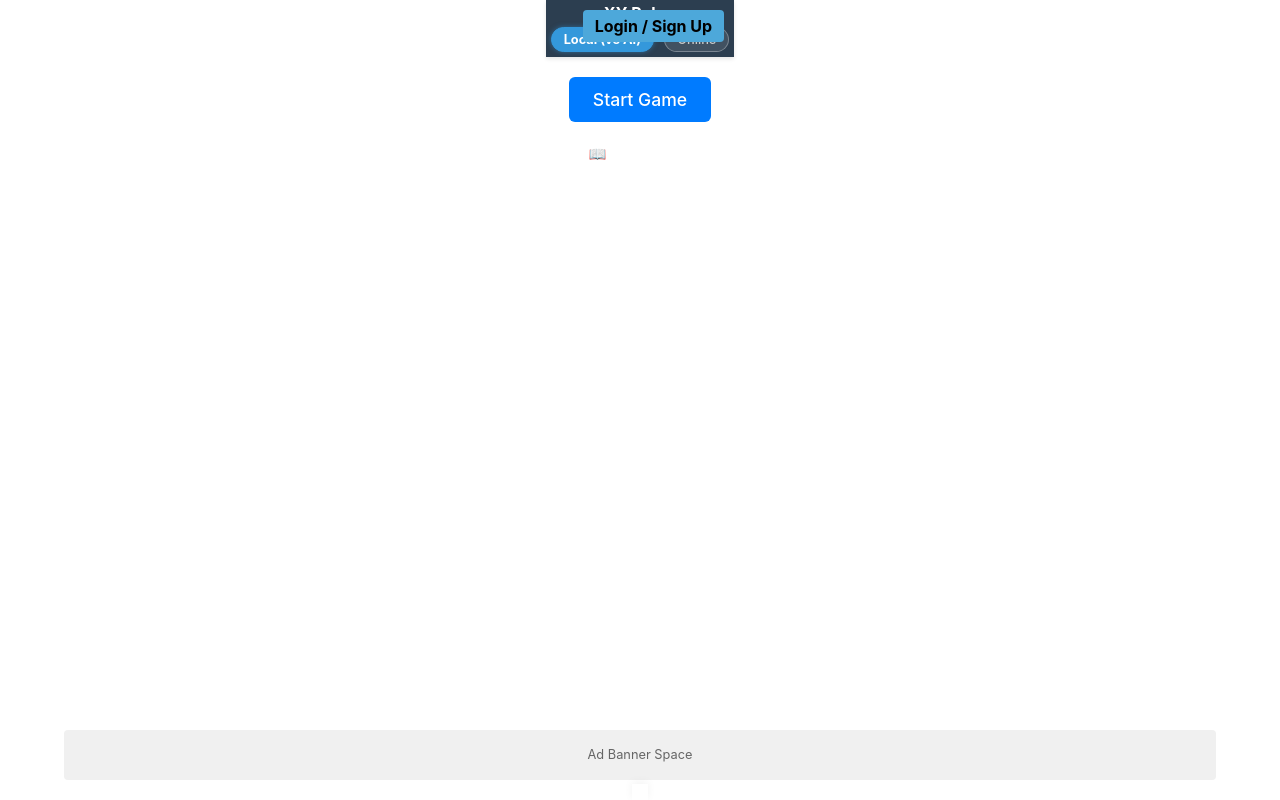
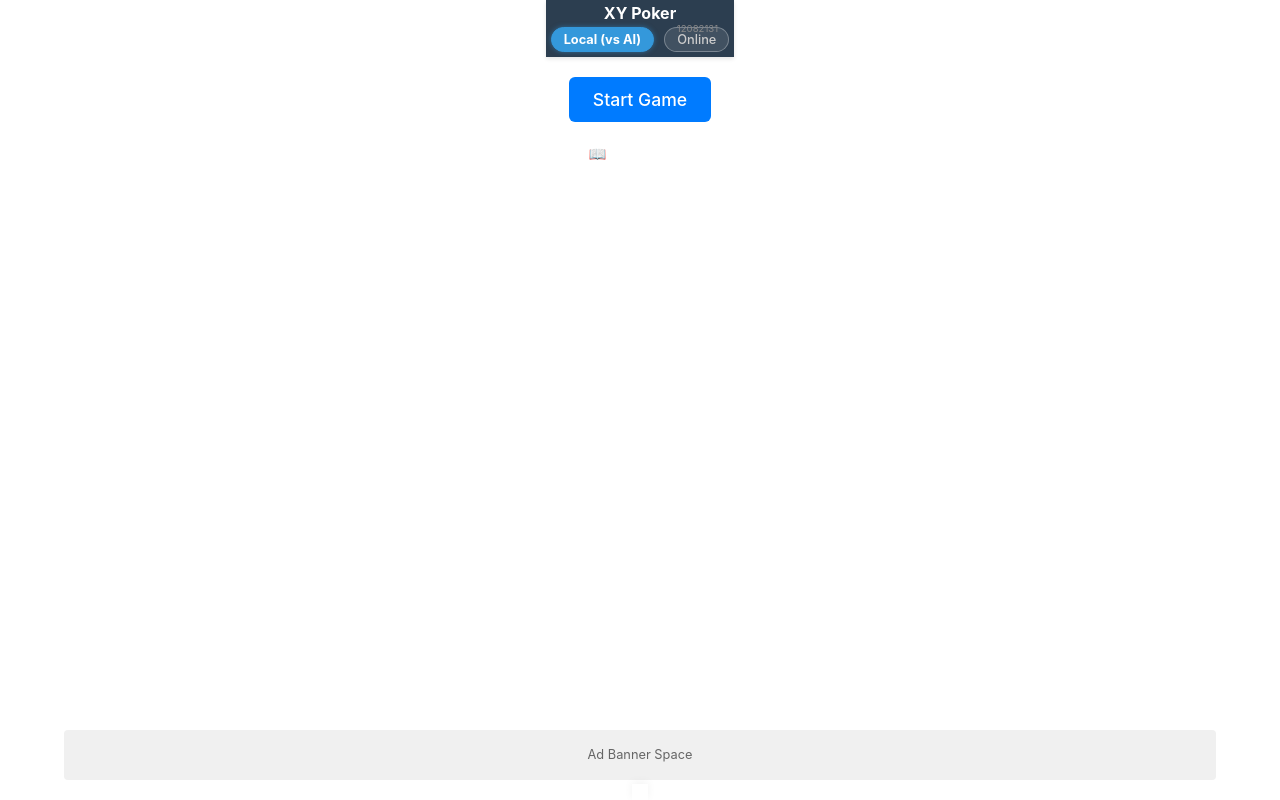
Before and after one commit to sotwat/xy-poker, a React (Vite) app: page / in a window 1280 px wide. Built offline with nearby package versions, Linux system fonts and the light colour scheme; no server answers.

Commit message:
config: temporarily hide auth button (v12082131)

```diff
--- a/src/App.tsx
+++ b/src/App.tsx
@@ -677,10 +677,10 @@ function App() {
     <div className={`app ${isLobbyView ? 'view-lobby' : 'view-game'} phase-${phase}`}>
       <header className={`app-header ${(phase === 'playing' || phase === 'scoring') ? 'battle-mode' : ''}`}>
         <h1>XY Poker</h1>
-        {showVersion && <span className="version">12082100</span>}
+        {showVersion && <span className="version">12082131</span>}
 
         {/* Auth Button (Top Right) */}
-        {!isOnlineGame && phase !== 'playing' && (
+        {false && !isOnlineGame && phase !== 'playing' && (
           <div className="auth-status" style={{ position: 'absolute', top: 10, right: 10, zIndex: 50 }}>
             {session ? (
               <div style={{ display: 'flex', gap: '10px', alignItems: 'center' }}>
```
Also changed, not shown: 4 other files (tests, documents, lock files or other folders).
